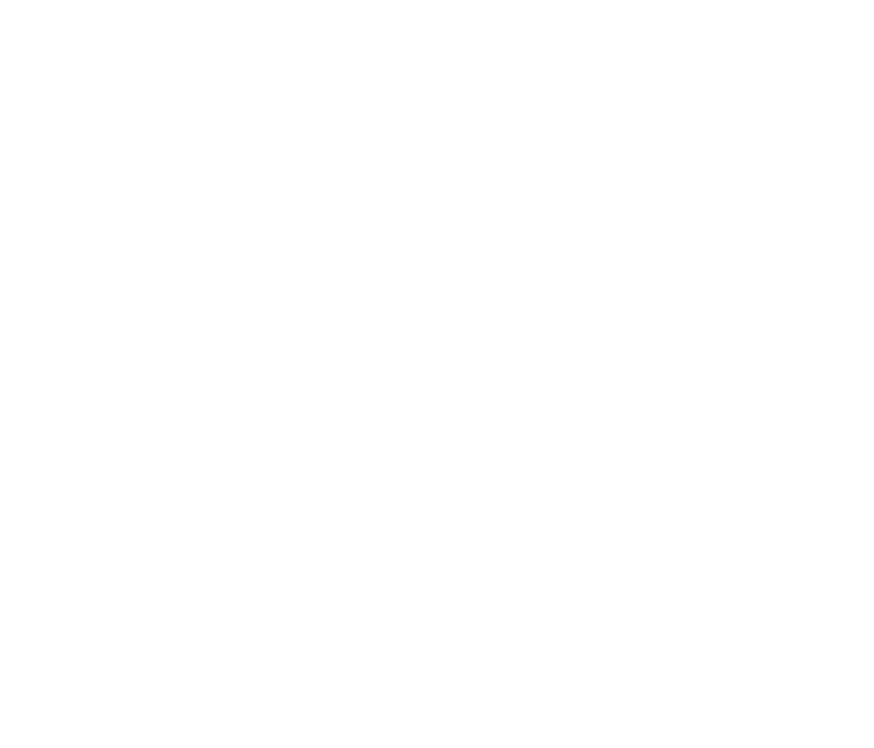
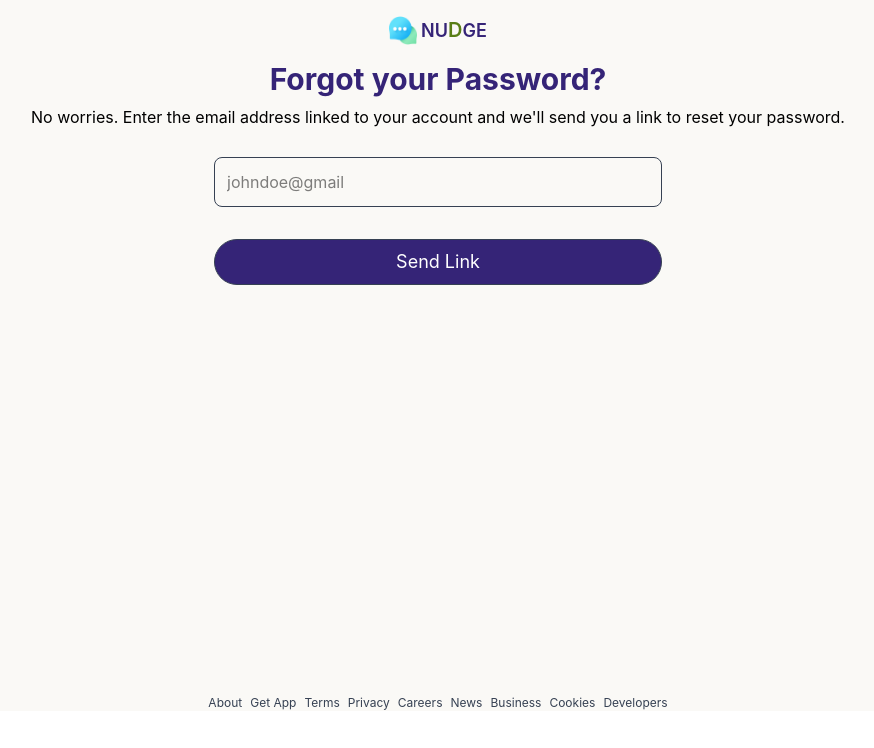
Before and after one commit to ChyyamakaU/ChatApp, a React (Vite) app: page /Forgotpassword in a window 1280 px wide. Before the commit this address had no page. Shown: the top 748 px of the page, without its empty margins (202-1076 px from the left). Built offline with nearby package versions, Linux system fonts and the light colour scheme.

Commit message:
ft: add logic

```diff
--- a/src/App.jsx
+++ b/src/App.jsx
@@ -6,6 +6,7 @@
 import Signup from "./pages/Signup.jsx";
 import Privacy from "./pages/Privacy.jsx";
 import Terms from "./pages/Terms.jsx";
+import Forgotpassword from "./pages/Forgotpassword.jsx"
 
 function App() {
   return (
@@ -18,6 +19,7 @@
           <Route path="/Signup" element={<Signup />}></Route>
           <Route path="/Privacy" element={<Privacy/>}></Route>
           <Route path="/Terms" element={<Terms/>}></Route>
+           <Route path="/Forgotpassword" element={<Forgotpassword/>}></Route>
         </Routes>
       </BrowserRouter>
     </>
--- /dev/null
+++ b/src/pages/Forgotpassword.jsx
@@ -0,0 +1,60 @@
+import chat from "../assets/chat.png";
+function Forgot() {
+  return (
+    <>
+      <section className="text-center bg-[#FAF9F6] ">
+        <div className="flex gap-1 py-4 mx-5 justify-center">
+                  <img src={chat} className="w-7" alt="" />
+                  <h1 className="text-[#352477] font-sans text-lg font-semibold">
+                    NU<span className="text-[#597e16] text-xl">D</span>GE
+                  </h1>
+                </div>
+
+        <div>
+          <h2 className="text-3xl font-bold text-[#352477] mb-2">
+            Forgot your Password?
+          </h2>
+
+          <p>
+            {" "}
+            No worries. Enter the email address linked to your account and we'll
+            send you a link to reset your password.
+          </p>
+
+          <div className="w-full mx-auto max-w-md mt-5 ">
+            <form action="">
+              <input
+                className="border border-gray-700 rounded-lg px-3 py-3 w-full my-2"
+                type="email or username"
+                placeholder="johndoe@gmail"
+                required
+              />
+
+              <button
+                type="submit"
+                className="flex gap-3 items-center rounded-3xl bg-[#352477] text-white justify-center px-3 py-2  w-full my-6 text-sm md:text-lg border border-gray-700"
+              >
+                Send Link
+              </button>
+            </form>
+          </div>
+        </div>
+
+
+          <div className="text-xs text-gray-700 flex flex-wrap gap-x-2 gap-y-1 justify-center mx-5  mt-102.5">
+          <p>About</p>
+          <p>Get App</p>
+          <p>Terms</p>
+          <p>Privacy</p>
+          <p>Careers</p>
+          <p>News</p>
+          <p>Business</p>
+          <p>Cookies</p>
+          <p>Developers</p>
+        </div>
+      </section>
+    </>
+  );
+}
+
+export default Forgot;
--- a/src/pages/Login.jsx
+++ b/src/pages/Login.jsx
@@ -3,11 +3,19 @@
 import google from "../assets/google.png";
 import hero from "../assets/hero.jpg";
 import { Link } from "react-router-dom";
+import { useState } from "react";
 
 function Login() {
+
+const [current, setCurrent]= useState("Signup")
+
+
+
+
   return (
     <>
-      <section className="mx-3 md:mx-8 bg-[#FAF9F6]">
+      <section className=" bg-[#FAF9F6]">
+        <div className="mx-3 md:mx-8">
           <div className="flex gap-1 py-4 mx-5">
             <img src={chat} className="w-7" alt="" />
             <h1 className="text-[#352477] font-sans text-lg font-semibold">
@@ -28,7 +36,9 @@
                 </button>
               </div>
 
-            <p className="text-center font-semibold text-gray-700 ">...Or...</p>
+              <p className="text-center font-semibold text-gray-700 ">
+                ...Or...
+              </p>
 
               <form action="">
                 <input
@@ -49,25 +59,44 @@
                   type="submit"
                   className="flex gap-3 items-center rounded-3xl bg-[#352477] text-white justify-center px-3 py-2  w-full my-6 text-sm md:text-lg border border-gray-700"
                 >
-                Log in
+                  Sign in
                 </button>
 
                 <div className="flex gap-1 items-center">
                   <input type="checkbox" className="w-5 " required />
                   <p className="text-xs md:text-sm text-gray-700 text-center  ">
-                  By continuing you agree to our Terms and Condition, Privacy
+                    By continuing you agree to our{" "}
+                    <Link
+                      to="/Terms"
+                      className="font-semibold hover:text-blue-600 hover:underline"
+                    >
+                      Terms and Conditions{" "}
+                    </Link>
+                    and{" "}
+                    <Link
+                      to="/Privacy"
+                      className="font-semibold hover:text-blue-600 hover:underline"
+                    >
+                      Privacy Policy
+                    </Link>
                     and Use of Cookies.
                   </p>
                 </div>
 
-              <p className="text-center hover:text-blue-600 text-sm text-gray-700 font-semibold py-3">
+                <div className="text-center">
+                  <Link to ="/ForgotPassword" className=" hover:text-blue-600 text-sm text-gray-700 font-semibold py-3">
                   Forgot password?
-              </p>
+                </Link>
+                </div>
               </form>
 
               <div className="text-center py-5 text-sm text-gray-700">
                 <p>Dont have an account yet?</p>
-              <Link to= "signup" className="font-semibold underline hover:text-blue-600">
+                <Link
+                  to="signup"
+                  className="font-semibold underline hover:text-blue-600"
+                  onClick={()=> setCurrent("Login")}
+                >
                   Sign Up
                 </Link>
               </div>
@@ -93,6 +122,7 @@
             <p>Cookies</p>
             <p>Developers</p>
           </div>
+        </div>
       </section>
     </>
   );
--- a/src/pages/Signup.jsx
+++ b/src/pages/Signup.jsx
@@ -4,7 +4,10 @@
   return (
     <>
       <section className="mx-3 bg-[#FAF9F6]">
-        <Link to="/" className="relative left-4 text-xs md:text-sm top-4 text-gray-700">
+        <Link
+          to="/"
+          className="relative left-4 text-xs md:text-sm top-4 text-gray-700"
+        >
           Signin
         </Link>
 
@@ -24,7 +27,7 @@
         </div>
 
         <div className="w-full mx-auto max-w-md mt-5 ">
-          <form action="" className="">
+          <form action="">
             <label htmlFor="Name">Name</label> <br />
             <div className="flex flex-col md:flex-row gap-3">
               <input
@@ -71,8 +74,21 @@
             <div className="flex gap-1 items-center">
               <input type="checkbox" className="w-5 " required />
               <p className="text-xs md:text-sm text-gray-700 text-center  ">
-                By creating an account, you agree to our <Link to ="/Terms" className="font-semibold hover:text-blue-600 hover:underline">Terms and Conditions </Link>
-                and <Link to="/Privacy"  className="font-semibold hover:text-blue-600 hover:underline">Privacy Policy</Link>.
+                By creating an account, you agree to our{" "}
+                <Link
+                  to="/Terms"
+                  className="font-semibold hover:text-blue-600 hover:underline"
+                >
+                  Terms and Conditions{" "}
+                </Link>
+                and{" "}
+                <Link
+                  to="/Privacy"
+                  className="font-semibold hover:text-blue-600 hover:underline"
+                >
+                  Privacy Policy
+                </Link>
+                .
               </p>
             </div>
             <button
@@ -94,7 +110,7 @@
             </Link>
           </div>
         </div>
-           <div className="text-xs text-gray-700 flex flex-wrap gap-x-2 gap-y-1 justify-center mx-5 mb-3 mt-24">
+        <div className="text-xs text-gray-700 flex flex-wrap gap-x-2 gap-y-1 justify-center mx-5 mb-3 mt-24">
           <p>About</p>
           <p>Get App</p>
           <p>Terms</p>
```
Lines whose indentation alone changed are shown as unchanged.
